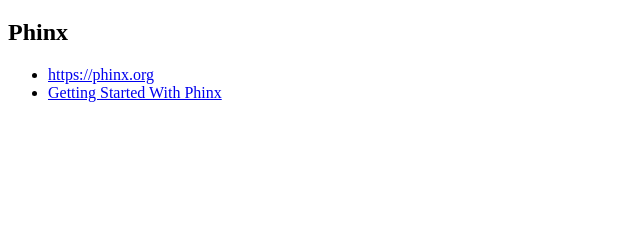
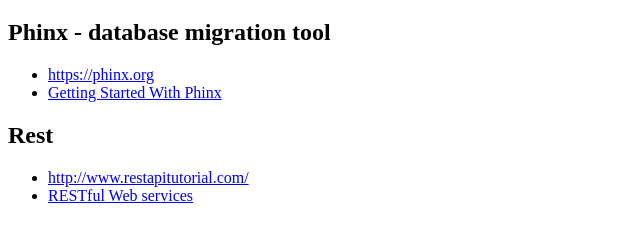
Before and after one commit to stefizoli/stefizoli.github.com, a plain HTML site: page index.html in a window 1280 px wide. Shown: the part 61-300 px from the top of the page, without its empty margins (0-640 px from the left). Drawn offline with Linux system fonts and the light colour scheme.

Commit message:
Update index.html

```diff
--- a/index.html
+++ b/index.html
@@ -8,9 +8,15 @@
 </head>
 <body>
   <h1>Useful things</h1>
-  <h2>Phinx</h2>
+  <h2>Phinx - database migration tool</h2>
   <ul>
   <li><a href='https://phinx.org'>https://phinx.org</a></li>
   <li><a href='http://robmorgan.id.au/post/33558666279/getting-started-with-phinx'>Getting Started With Phinx</a></li>
+  </ul>
+  <h2>Rest</h2>
+  <ul>
+  <li><a href='http://www.restapitutorial.com/'>http://www.restapitutorial.com/</a></li>
+  <li><a href='https://www.ibm.com/developerworks/webservices/library/ws-restful/'>RESTful Web services</a></li>
+  </ul>
 </body>
 </html>
```
